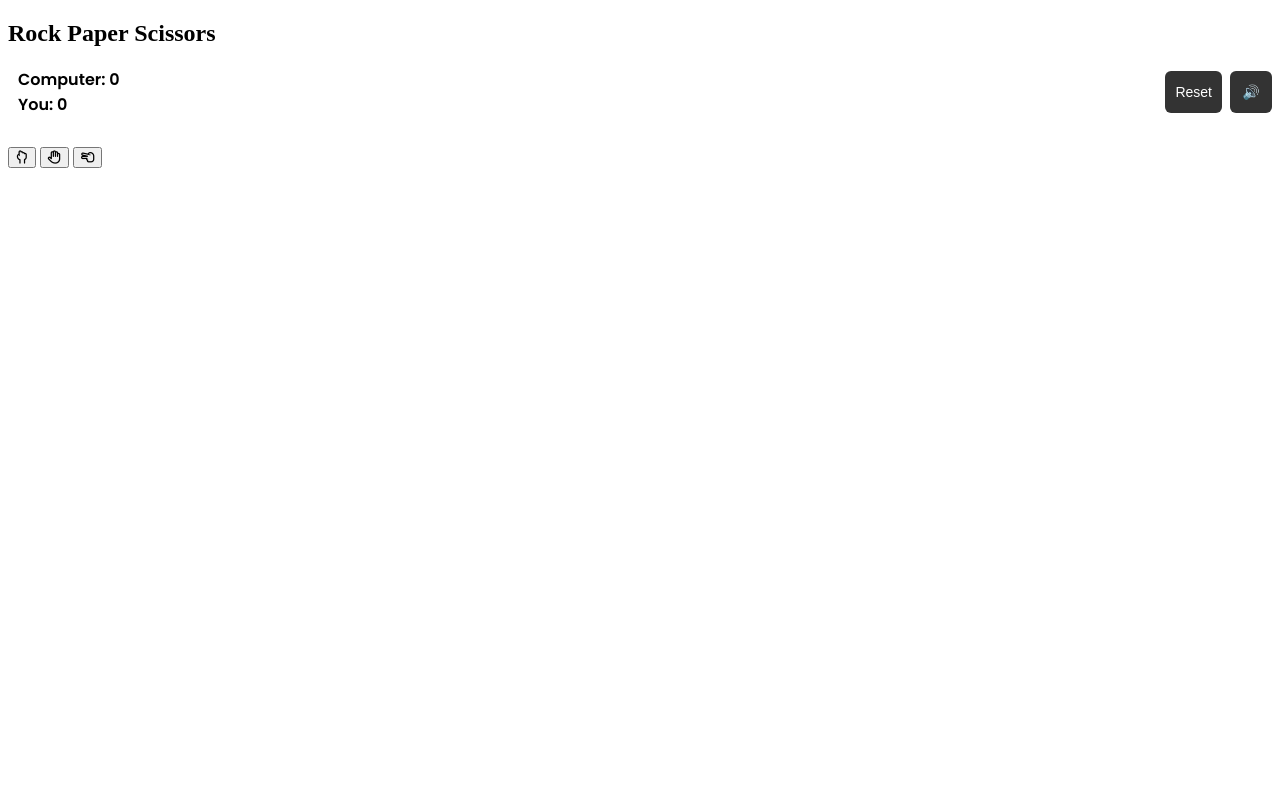
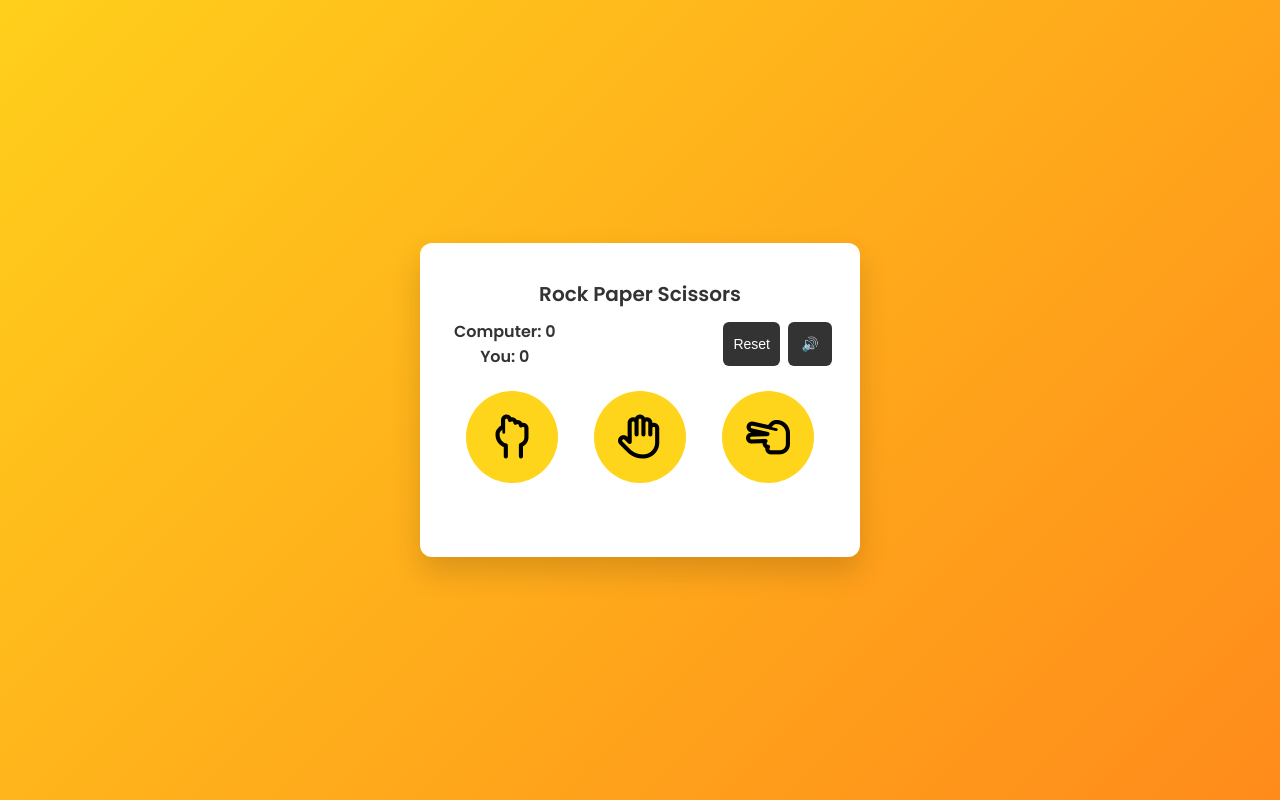
Before and after one commit to rahul5Q/Rock-Paper-Scissors, a plain HTML site: page index.html in a window 1280 px wide. Drawn offline with Linux system fonts and the light colour scheme.

Commit message:
Refactor CSS for layout and styling improvements

```diff
--- a/style.css
+++ b/style.css
@@ -1,52 +1,109 @@
-/* (keep your existing CSS above) */
-/* Add / replace the below CSS at the end of style.css */
+/* Basic reset */
+*,
+*:before,
+*:after {
+  padding: 0;
+  margin: 0;
+  box-sizing: border-box;
+}
 
+/* Body & page background */
+body {
+  min-height: 100vh;
+  margin: 0;
+  background: linear-gradient(135deg, #ffcf1b, #ff8b1b);
+  display: flex;
+  align-items: center;
+  justify-content: center;
+  font-family: 'Poppins', sans-serif;
+}
+
+/* Game container */
+.container {
+  width: 92%;
+  max-width: 440px;
+  background-color: #ffffff;
+  padding: 36px 28px;
+  border-radius: 12px;
+  box-shadow: 0 15px 30px rgba(0,0,0,0.15);
+  text-align: center;
+}
+
+/* Title */
+.game-title {
+  font-size: 20px;
+  color: #333;
+  margin-bottom: 10px;
+}
+
+/* Scores row */
 .scores {
   display: flex;
   justify-content: space-between;
   align-items: center;
-  margin-bottom: 30px;
+  margin-bottom: 22px;
 }
 
-.score-items p {
-  margin: 0 10px;
-  font-family: 'Poppins', sans-serif;
-  font-weight: 600;
-}
+.score-items p { margin: 0 6px; font-weight: 600; color: #333; }
 
+/* Controls (Reset + Mute) */
 .controls {
   display: flex;
   gap: 8px;
 }
-
 .controls button {
   background: #333;
+  border: none;
   color: #fff;
-  border: none;
   padding: 8px 10px;
   border-radius: 6px;
   cursor: pointer;
   font-size: 14px;
 }
+.controls button#muteBtn { width: 44px; height: 44px; padding: 0; display: inline-flex; align-items: center; justify-content: center; }
 
-.controls button#muteBtn {
-  width: 42px;
-  height: 42px;
+/* Weapons/buttons row */
+.weapons {
+  display: flex;
+  justify-content: space-around;
+  margin: 18px 0;
+}
+.weapons button {
+  background-color: #ffd51b;
+  border: none;
+  color: #000;
+  font-size: 44px;
+  height: 92px;
+  width: 92px;
+  border-radius: 50%;
+  outline: none;
+  cursor: pointer;
+  transition: transform .16s ease, background .16s ease;
   display: inline-flex;
   align-items: center;
   justify-content: center;
-  padding: 0;
+}
+.weapons button:hover { transform: translateY(-6px); background-color: #ffcf3b; }
+.weapons button:active { transform: scale(.97); }
+
+/* Details area (choices & result) */
+.details { margin-top: 18px; }
+.details p { margin: 8px 0; color: #333; font-size: 15px; }
+#result {
+  width: 200px;
+  margin: 18px auto 0;
+  padding: 10px 0;
+  font-weight: 700;
+  border-radius: 8px;
+  letter-spacing: .4px;
 }
 
-.controls button:hover { opacity: 0.9; }
+/* Make result text centered & readable */
+#result { text-align: center; }
 
-/* result box already had styles; ensure border radius present */
-#result {
-  border-radius: 6px;
+/* Responsive tweaks */
+@media (max-width: 520px) {
+  .container { padding: 20px; max-width: 360px; }
+  .weapons button { width: 78px; height: 78px; font-size: 36px; }
+  #result { width: 160px; font-size: 15px; }
 }
-
-/* small responsive tweak */
-@media (max-width:600px){
-  .container { width: 90%; min-width: unset; padding: 30px; }
-  .weapons button { font-size: 36px; height: 80px; width: 80px; }
-}
```
